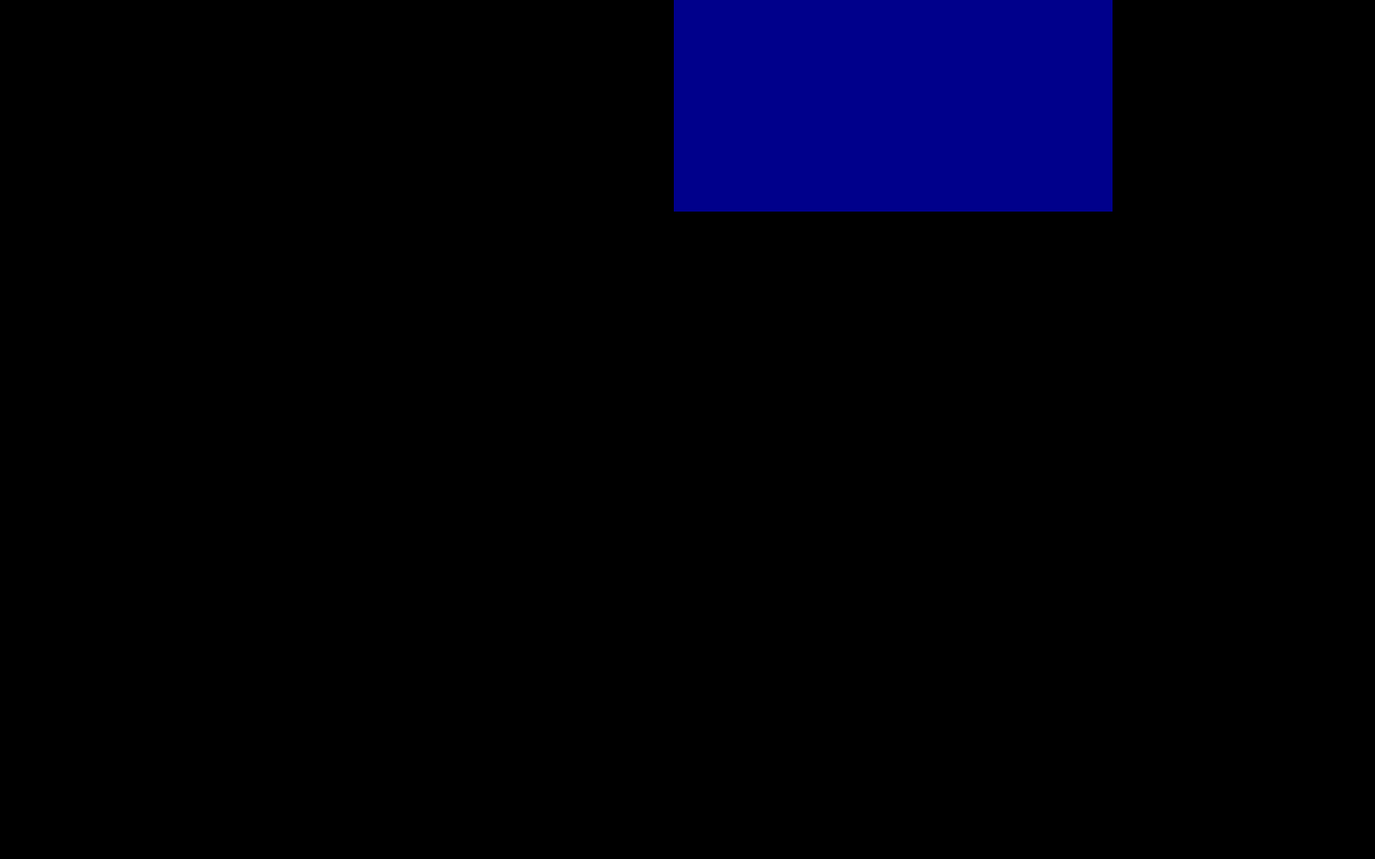
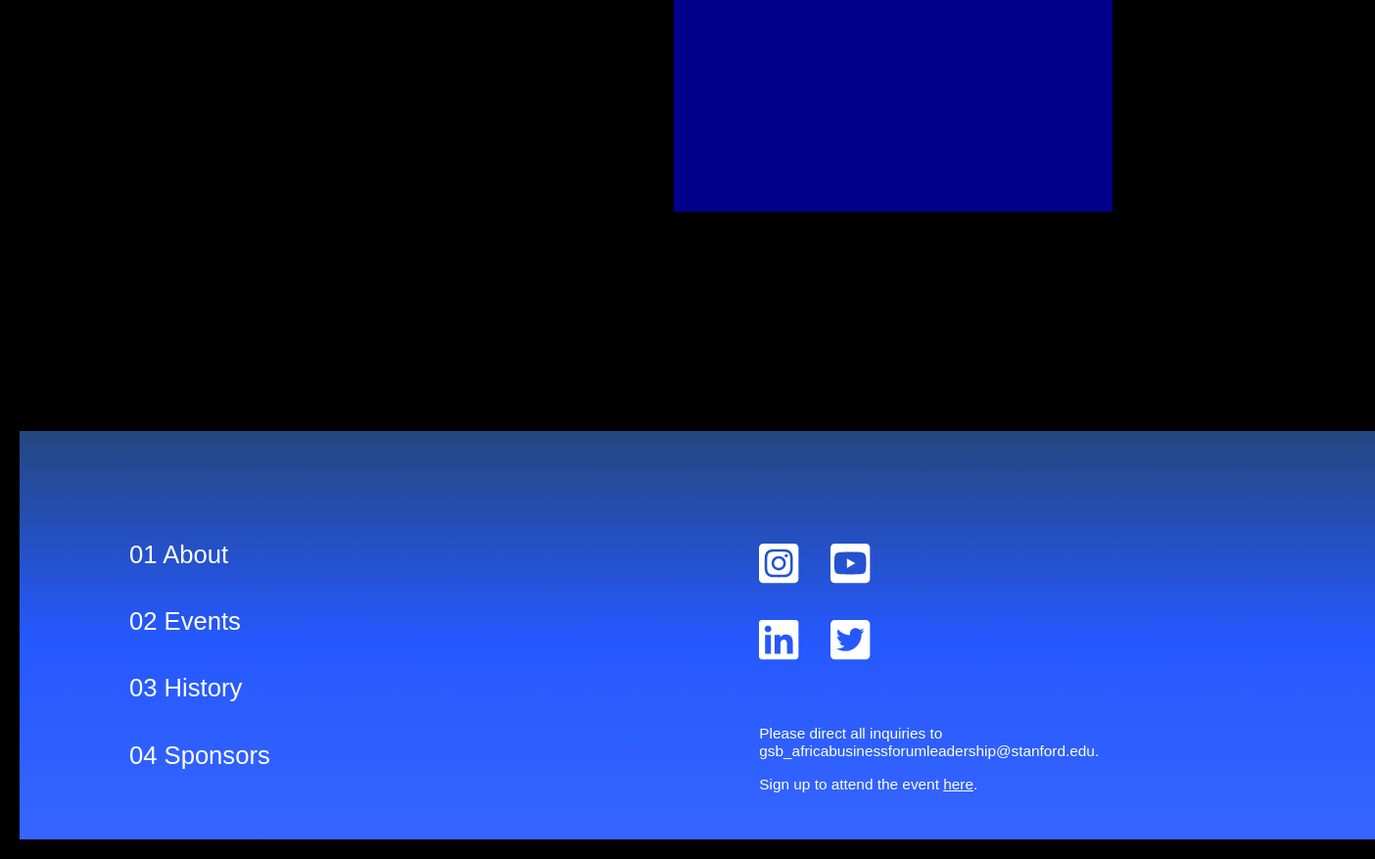
Before and after one commit to juliet29/sabf_2022, a Gatsby site: page / in a window 1280 px wide. Shown: the part 4190-5067 px from the top of the page at 98% size, 1404 px wide, since content can reach past the window. Before the commit the page ends 4490 px from the top, so only its background shows below. Built offline with nearby package versions, Linux system fonts and the light colour scheme; Gatsby itself is replaced by a stand-in of ours.

Commit message:
fix footer

```diff
--- a/src/components/navigation/footer.tsx
+++ b/src/components/navigation/footer.tsx
@@ -7,7 +7,7 @@ import {faInstagramSquare, faTwitterSquare, faLinkedin, faYoutubeSquare} from '@
 
 
 const StyledFooter = styled.footer`
-  margin-top: 5vh;
+  margin-top: 20vh;
   padding: ${edgeSpace + "em"};
   padding-top: 7em;
   padding-left: 7em;
@@ -16,7 +16,7 @@ const StyledFooter = styled.footer`
   background-color: ${secondaryAccentColor};
   display: flex;
   flex-direction: row;
-  position: fixed;
+  position: relative;
   bottom: 0;
   width: 100%;
   background: rgb(36,71,127);
--- a/src/pages/index.tsx
+++ b/src/pages/index.tsx
@@ -6,6 +6,7 @@ import styled, { ThemeProvider, keyframes } from 'styled-components'
 import { GlobalStyle } from 'styles/globalStyles'
 import AboutIndex from 'components/about';
 import NavBar from 'components/navigation/navBar';
+import Footer from 'components/navigation/footer';
 
 const ColorChange = keyframes`
   0% {
@@ -75,8 +76,14 @@ const IndexPage = () => {
         <BackgroundColor lightBg={lightBg}>
           <GlobalStyle/>
           <NavBar></NavBar>
+          <body style={{
+            height: "100%",
+            minHeight: "100%"
+          }}>
           <LandingIndex scrollWidth={scrollWidth}></LandingIndex>
           <AboutIndex></AboutIndex>
+          </body>
+          <Footer></Footer>
         </BackgroundColor>
       </ThemeProvider>
 
```
Also changed, not shown: src/components/navigation/layout.tsx (+5 -2 lines).
